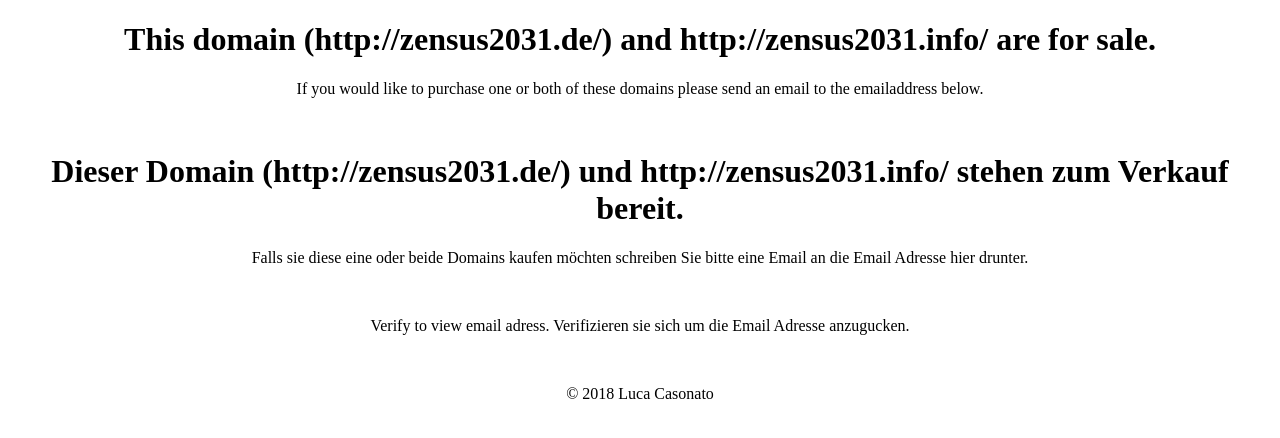
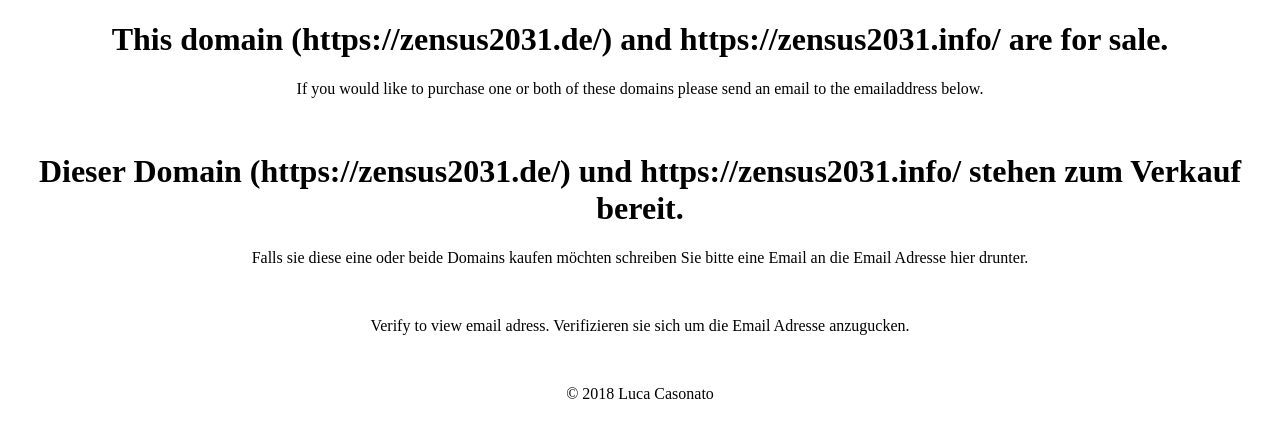
Before and after one commit to CreativeGuy2013/ZENSUS2031, a plain HTML site: page index.html in a window 1280 px wide. Drawn offline with Linux system fonts and the light colour scheme.

Commit message:
Update index.html

```diff
--- a/index.html
+++ b/index.html
@@ -19,10 +19,10 @@
     </head>
     <body>
         <center>
-            <h1>This domain (http://zensus2031.de/) and http://zensus2031.info/ are for sale.</h1>
+            <h1>This domain (https://zensus2031.de/) and https://zensus2031.info/ are for sale.</h1>
             <p>If you would like to purchase one or both of these domains please send an email to the emailaddress below.</b></p>
             <br>
-            <h1>Dieser Domain (http://zensus2031.de/) und http://zensus2031.info/ stehen zum Verkauf bereit.</h1>
+            <h1>Dieser Domain (https://zensus2031.de/) und https://zensus2031.info/ stehen zum Verkauf bereit.</h1>
             <p>Falls sie diese eine oder beide Domains kaufen möchten schreiben Sie bitte eine Email an die Email Adresse hier drunter.</b></p>
             <br>
             <div class="g-recaptcha" data-sitekey="6LfMmEwUAAAAAFpimeI4xHIcpBRgzFt-ZO8xMpPn" data-callback="showEmail"></div>
```
